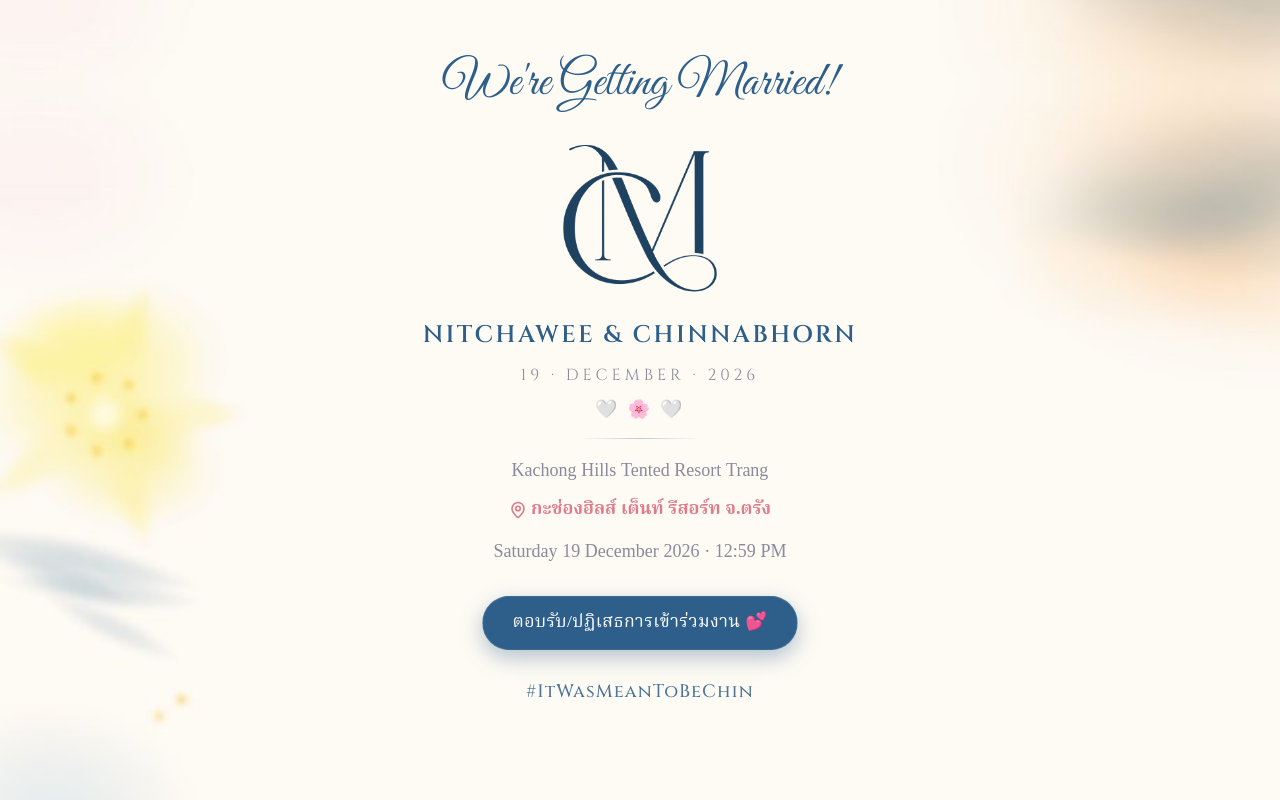
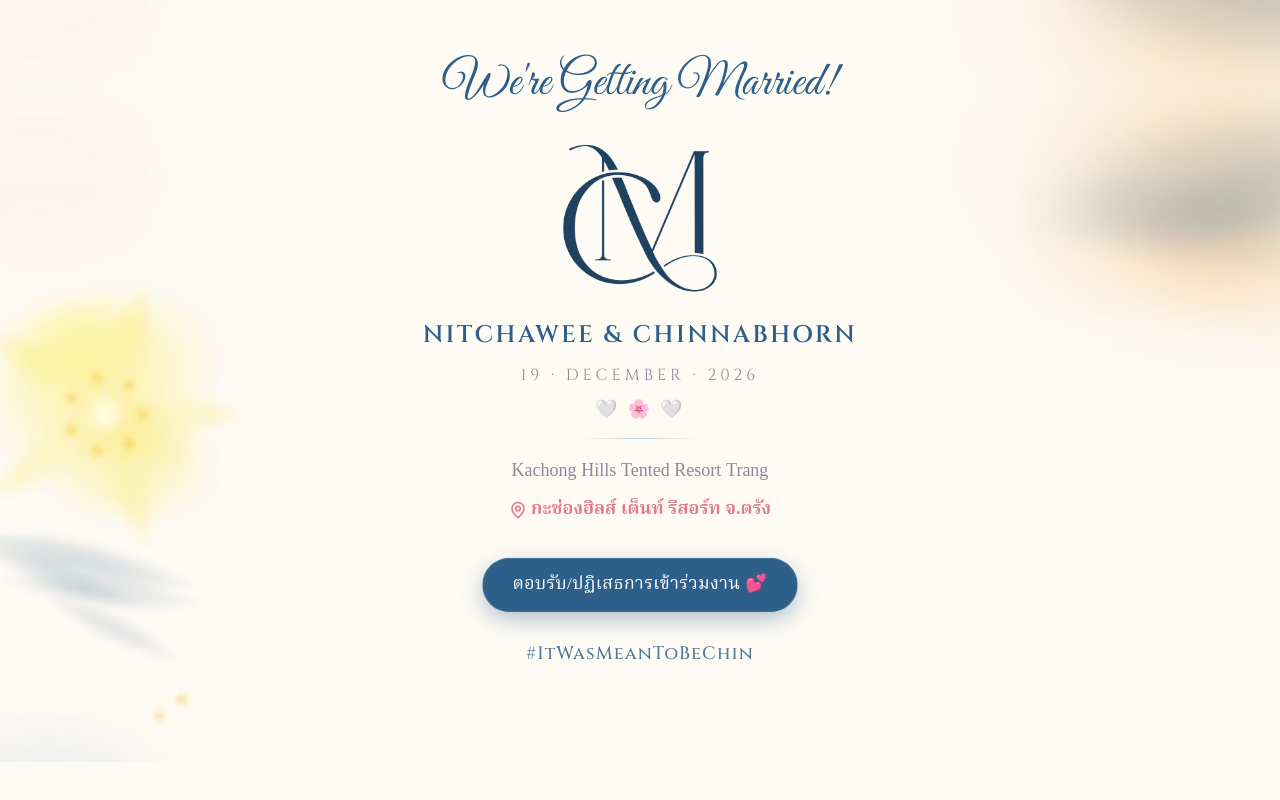
Before and after one commit to 0xchimz/mcwedding.day, a Next.js app: page / in a window 1280 px wide. Shown: the part 3809-4609 px from the top of the page. After the commit the page ends 4571 px from the top, so only its background shows below. Built offline with nearby package versions, Linux system fonts and the light colour scheme.

Commit message:
fix: Remove specific date and time display from the wedding event details.

```diff
--- a/app/page.tsx
+++ b/app/page.tsx
@@ -280,8 +280,7 @@ export default function WeddingEcard() {
               <a href="https://maps.app.goo.gl/Lv1XmGrwo2rdrdw57" target="_blank" rel="noopener noreferrer" style={{ display: 'inline-flex', alignItems: 'center', gap: '4px', color: '#e07b8a', textDecoration: 'none', fontWeight: 600 }}>
                 <MapPin size={18} strokeWidth={2.2} />
                 กะช่องฮิลส์ เต็นท์ รีสอร์ท จ.ตรัง
-              </a><br />
-              Saturday 19 December 2026 · 12:59 PM
+              </a>
             </div>
           </R>
           <R delay={0.5}>
```
